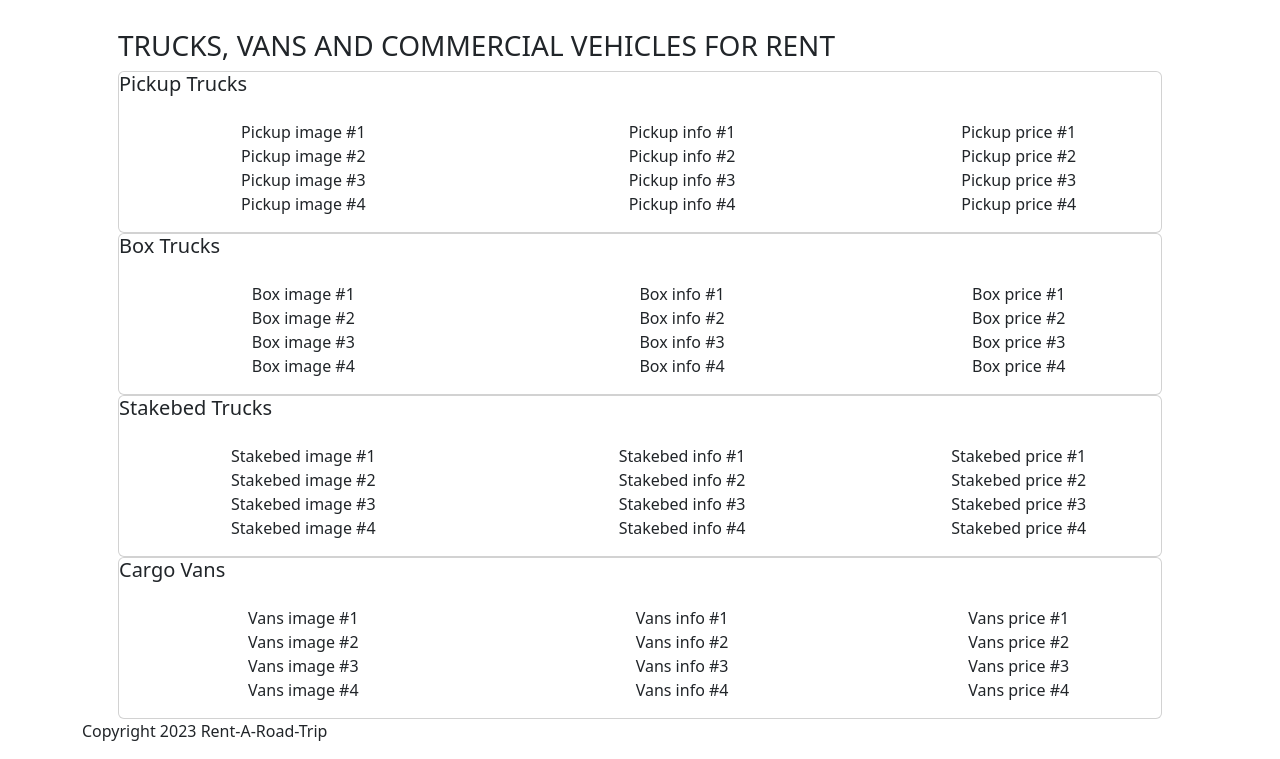
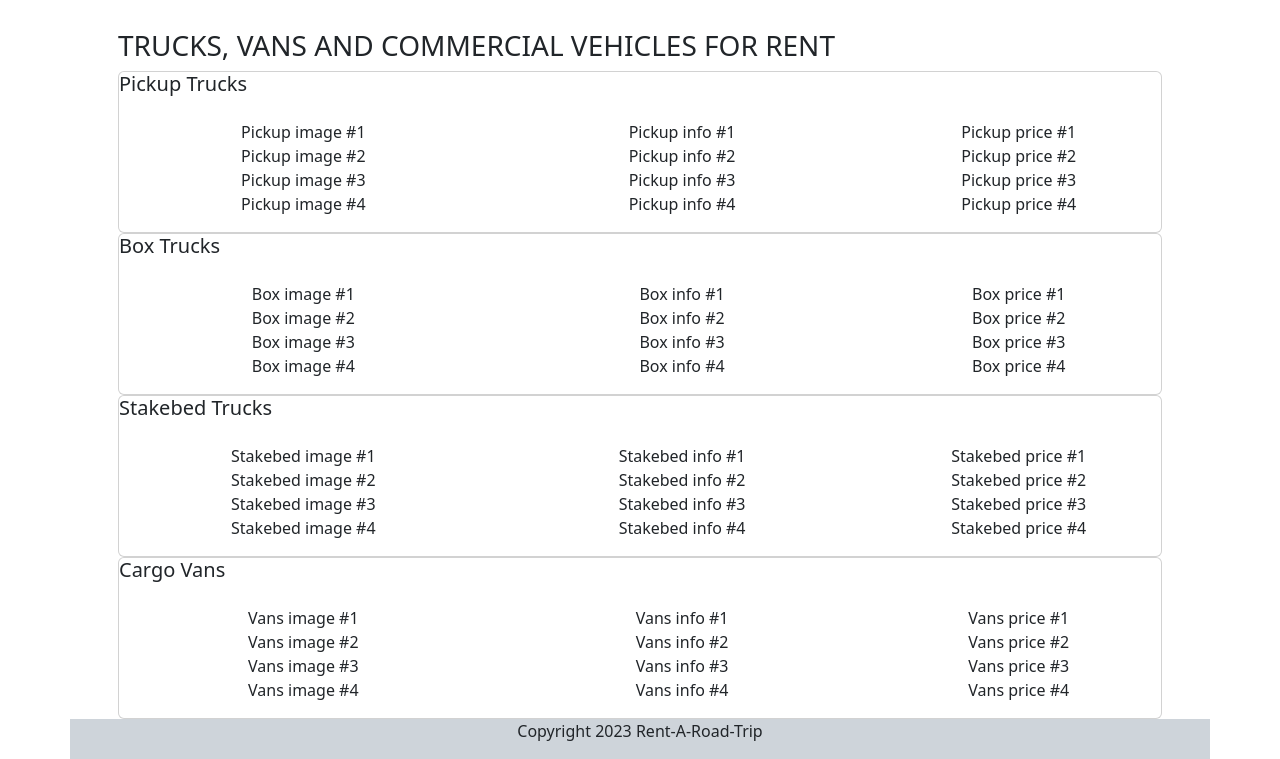
Before and after one commit to abesiemsen/layout2023_control-panel_group-3, a plain HTML site: page control-panel/master-template/index.html in a window 1280 px wide. Shown: the part 4332-5091 px from the top of the page. Drawn offline with nearby package versions, Linux system fonts and the light colour scheme.

Commit message:
updated footer

```diff
--- a/control-panel/master-template/index.html
+++ b/control-panel/master-template/index.html
@@ -520,8 +520,10 @@
   </main>
 
   <footer>
-    <div class="container">
-      <p> Copyright 2023 Rent-A-Road-Trip </p>
+    <div class="container bg-dark-subtle">
+      <div class="row text-center">
+        <p> Copyright 2023 Rent-A-Road-Trip </p>
+      </div>
     </div>
   </footer>
 
```
